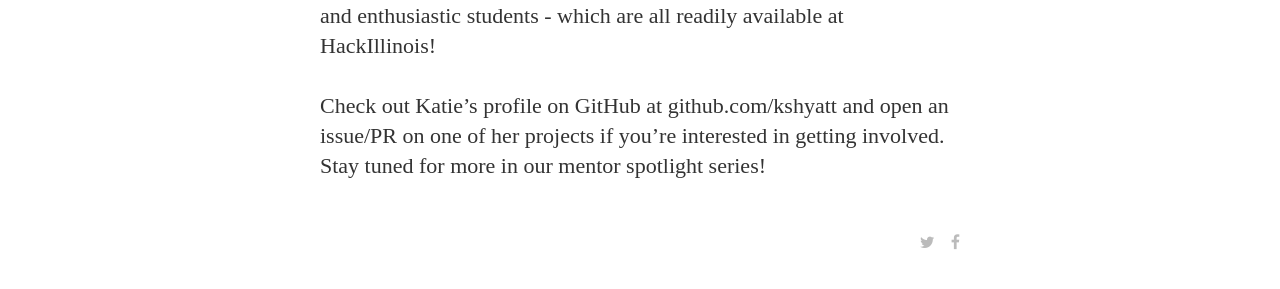
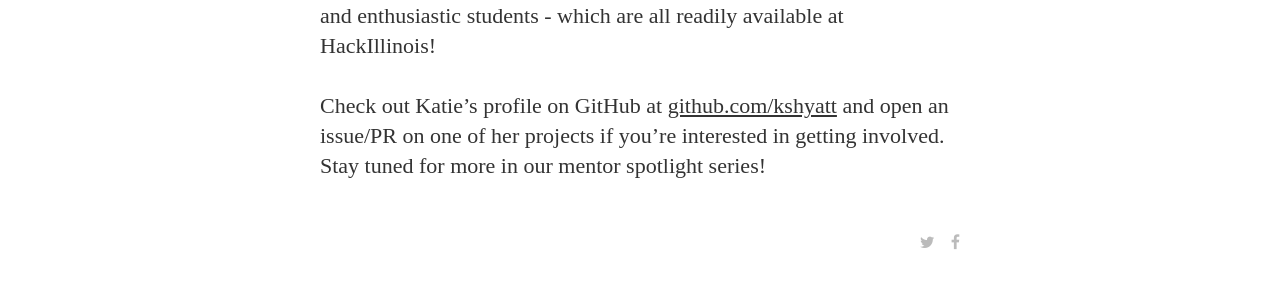
Before and after one commit to HackIllinois/blog, a Jekyll site: the page built from _posts/2019-08-28-mentor-spotlight-katharine-hyatt.markdown, in a window 1280 px wide and 900 px high, scrolled down 4811 px. Shown: the part 167-456 px from the top of the window. Built offline with Jekyll 4.4.1, drawn with Linux system fonts in a browser that asks for light colours; nearby versions of some CDN libraries; some web fonts are replaced; part of the change alters nothing that is shown.

```diff
--- a/_posts/2019-08-28-mentor-spotlight-katharine-hyatt.markdown
+++ b/_posts/2019-08-28-mentor-spotlight-katharine-hyatt.markdown
@@ -57,4 +57,4 @@ I enjoyed my time as a mentor at HackIllinois 2019. I really like the open sourc
 ### What are you looking forward to next year?
 I was really happy with the 2019 event, and I'm looking forward to more of the same. The only things that I need are sleep, power outlets, and enthusiastic students - which are all readily available at HackIllinois!
 
-Check out Katie’s profile on GitHub at github.com/kshyatt and open an issue/PR on one of her projects if you’re interested in getting involved. Stay tuned for more in our mentor spotlight series!
+Check out Katie’s profile on GitHub at [github.com/kshyatt](https://github.com/kshyatt) and open an issue/PR on one of her projects if you’re interested in getting involved. Stay tuned for more in our mentor spotlight series!
```
